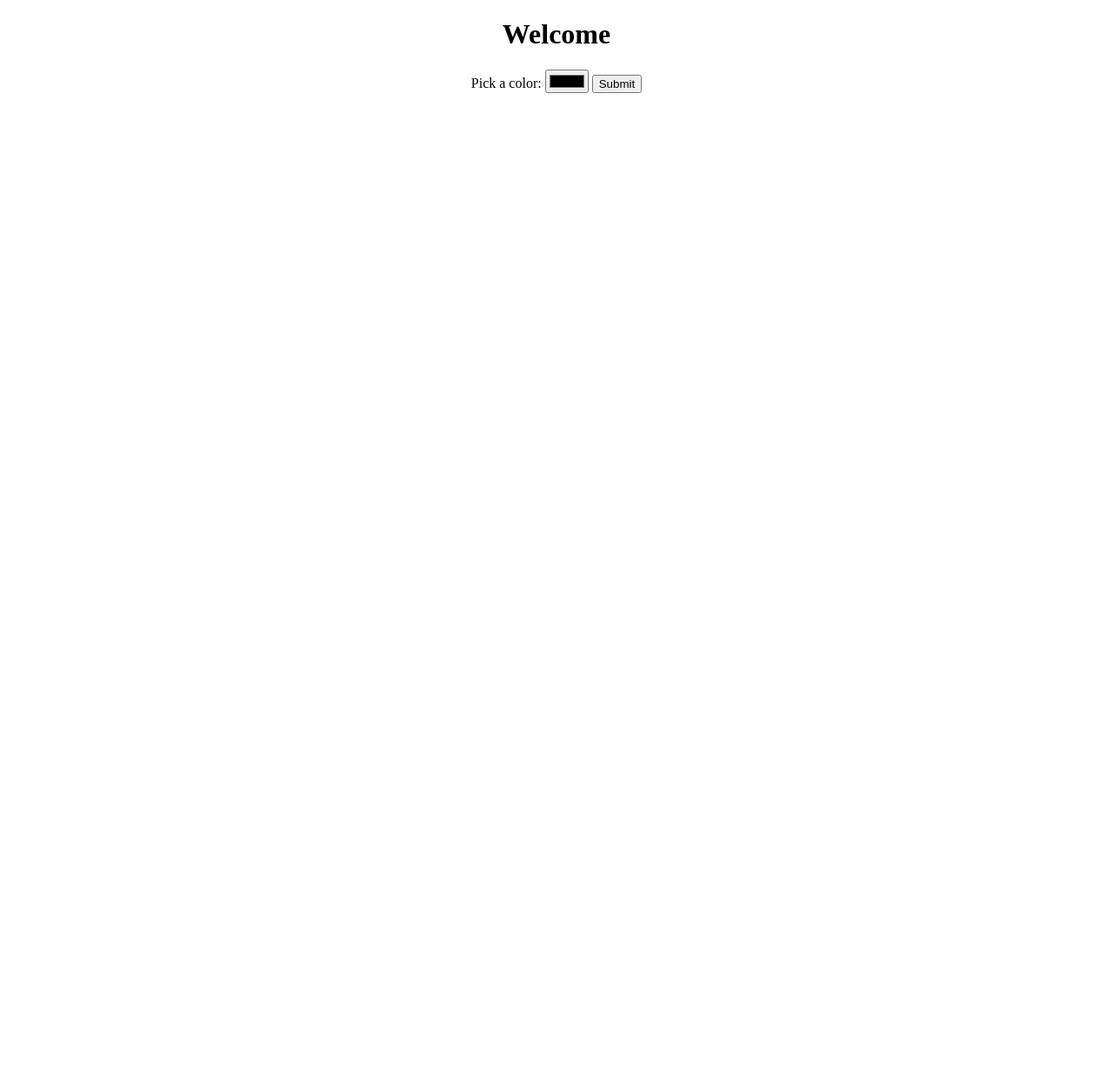
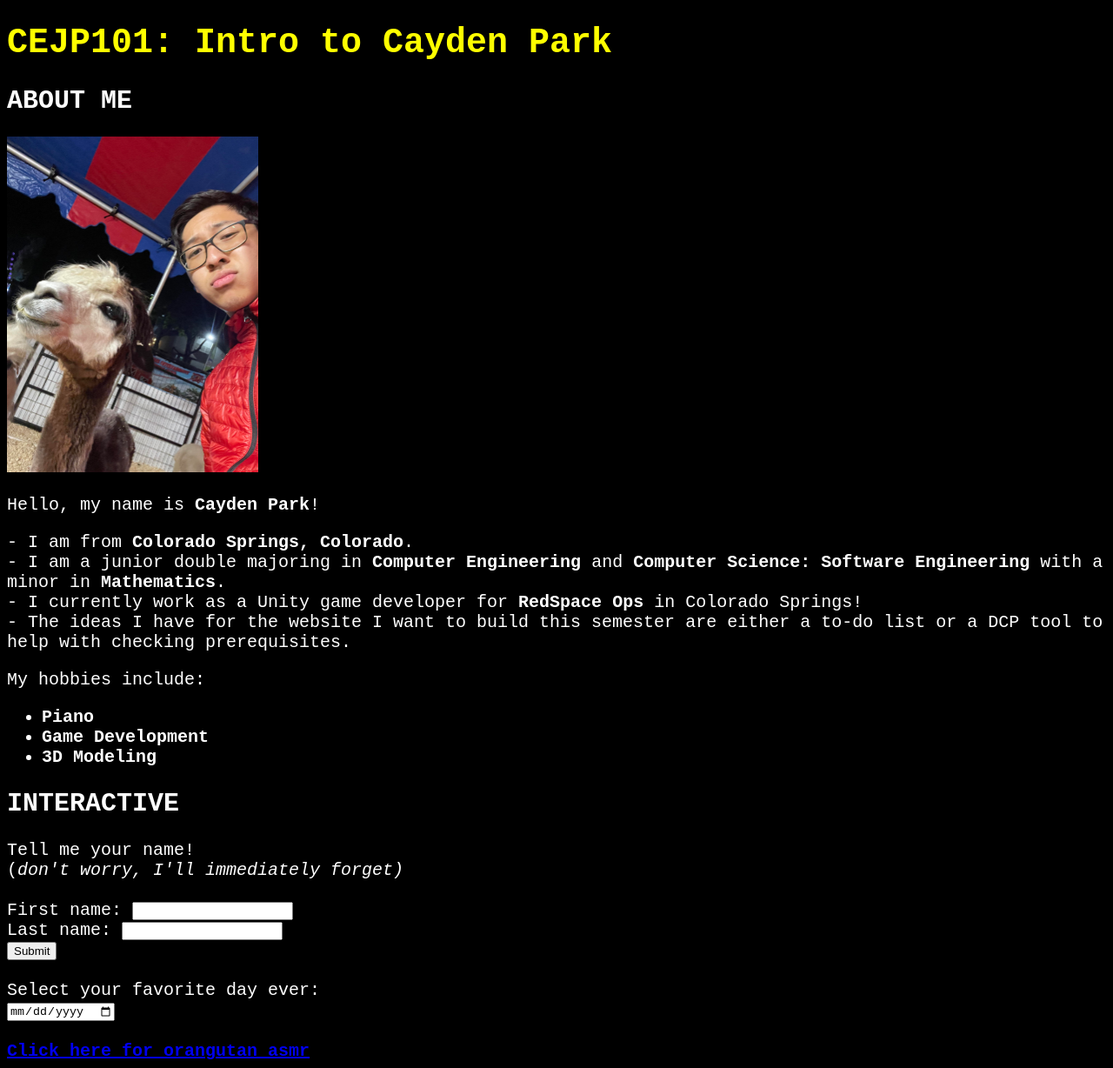
Before and after one commit to bumbey/Liberty-University, a plain HTML site: page index.html in a window 1280 px wide. Shown: the whole page at 87% size. Before the commit the page ends 800 px from the top, so only its background shows below. Drawn offline with Linux system fonts and the light colour scheme.

Commit message:
Added image and new html code

```diff
--- a/index.html
+++ b/index.html
@@ -1,5 +1,5 @@
 <!--
-HTML Web Page 1
+HTML Web Page
 
 Cayden Park | CSCN315-001
 Professor Kristi Smith
@@ -8,18 +8,50 @@ Professor Kristi Smith
 <!DOCTYPE html>
 <html>
 <head>
-    <meta charset="UTF-8">
     <meta name="viewport" content="width=device-width, initial-scale1.0">
-    <title>Cayden Park's Incredible HTML Web Page</title>
-    <style>body{text-align: center;}</style>
+    <title>Intro to Cayden Park</title>
+    <style>body{text-align:left; color:white; font-family:monospace; font-size: x-large;}</style>
 </head>
 
-<body>
-    <h1>Welcome</h1>
+<body style="background-color:black";>
+    <!--TITLE-->
+    <h1 style="color:yellow">CEJP101: Intro to Cayden Park</h1>
+
+    <!--ABOUT ME-->
+    <h2>ABOUT ME</h2>
+    <img src="animal.jpg" alt="Me with some creature" width="289" height="386" >
+    <p>Hello, my name is <strong>Cayden Park</strong>!</p>
+    <p> - I am from <strong>Colorado Springs, Colorado</strong>.<br>
+        - I am a junior double majoring in <strong>Computer Engineering</strong> and <strong>Computer Science: Software Engineering</strong> with a minor in <strong>Mathematics</strong>.<br>
+        - I currently work as a Unity game developer for <strong>RedSpace Ops</strong> in Colorado Springs!<br>
+        - The ideas I have for the website I want to build this semester are either a to-do list or a DCP tool to help with checking prerequisites.
+    </p>
+
     <form>
-        <label>Pick a color:</label>
-        <input type="color">
+        <label for="hobbies">My hobbies include:</label>
+        <strong><ul id="hobbies" name="hobbies">
+            <li>Piano</li>
+            <li>Game Development</li>
+            <li>3D Modeling</li>
+        </ul></strong>
+    </form>
+
+    <!--INTERACTIVE-->
+    <h2>INTERACTIVE</h2>
+    <form>
+        <label>Tell me your name!<br>(<em>don't worry, I'll immediately forget)</em></label><br><br>
+        <label for="fname">First name: </label>
+        <input type="text" id="fname" name="fname"><br>
+        <label for="lname">Last name: </label>
+        <input type="text" id="lname" name="lname"><br>
         <input type="submit">
-    </form>
+    </form><br>
+
+    <form>
+        <label>Select your favorite day ever:</label><br>
+        <input type="date" id="fday" name="fday">
+    </form><br>
+
+    <a href="https://www.youtube.com/watch?v=qcFQB8XPrko" target="_blank"><strong>Click here for orangutan asmr</strong></a>
 </body>
 </html>
```
Also changed, not shown: animal.jpg (added).
